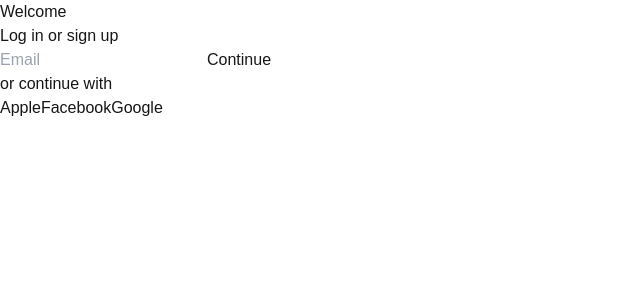
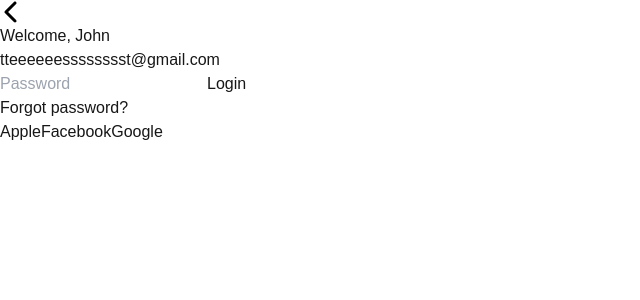
Before and after one commit to LukaPavlovicGit/babysitting-frontend, a Next.js app: page /login in a window 1280 px wide. Shown: the top 300 px of the page, without its empty margins (0-640 px from the left). Built offline with nearby package versions, Linux system fonts and the light colour scheme.

Commit message:
working on login page

```diff
--- a/src/app/login/page.tsx
+++ b/src/app/login/page.tsx
@@ -1,18 +1,23 @@
+import Link from "next/link";
+import {LeftArrowSvg} from "../../assets/svg/left-arrow";
+
 function LoginPage() {
   return (
     <div className="flex flex-col items-center justify-center h-screen">
-      <div className="flex flex-col items-center justify-center border-[1px] border-white p-4 w-full sm:w-1/2 gap-6">
-        <h1 className="text-2xl font-bold">Welcome</h1>
-        <div className="flex flex-col size-full gap-3">
-          <p className="text-sm text-gray-500">Log in or sign up</p>
-          <input type="text" placeholder="Email" className="px-2 py-1 text-black" />
-          <button className="bg-yellow-500 text-black px-2 py-1">Continue</button>
+        <div className="flex flex-col items-center justify-center border-[1px] border-white p-4 w-full sm:w-1/2 sm:max-w-md gap-6">
+            <div className="relative flex flex-row items-center justify-between gap-3 w-full">
+                {/* I want to link this button to the login-or-signup page */}
+                <Link href="/login-or-signup" className="bg-white text-black p-2">
+                    <LeftArrowSvg/>
+                </Link>
+                <h2 className="absolute text-2xl font-bold left-1/2 -translate-x-1/2">Welcome, John</h2>
             </div>
-        {/* i want horizontal line between the two sections.. but it should be 1px thick and white, and it should be 100% width, and it should hold text "or continue with" in the middle.. so tehre is left part of the hor line, then the text and then right part of the hor line */}
-        <div className="flex items-center justify-center w-full">
-          <p className="text-sm text-gray-500 ">or continue with</p>
-        </div>
-        {/* I want to match three buttons in the middle of the page  */}
+            <div className="w-full text-white text-center">{`tteeeeeesssssssst@gmail.com`}</div>
+            <form className="flex flex-col items-center justify-center gap-3 w-full">
+                <input type="password" placeholder="Password" className="w-full p-2 text-black"/>
+                <button className="bg-green-500 text-black px-2 py-1 w-full">Login</button>
+            </form>
+            <Link href="/forgot-password" className="text-white text-left w-full underline">Forgot password?</Link>
             <div className="flex items-center justify-center w-full gap-3">
                 <button className="bg-white text-black p-2">Apple</button>
                 <button className="bg-white text-black p-2">Facebook</button>
@@ -20,7 +25,7 @@
             </div>
         </div>
     </div>
-  );
+  )
 }
 
 export default LoginPage;
--- /dev/null
+++ b/src/assets/svg/left-arrow.tsx
@@ -0,0 +1,6 @@
+export const LeftArrowSvg = () => (
+    <svg
+        aria-hidden="true" width={24} height={24} focusable="false" data-prefix="fas" data-icon="chevron-left" role="img" xmlns="http://www.w3.org/2000/svg" viewBox="0 0 320 512" data-fa-i2svg="">
+            <path fill="#000000" d="M9.4 233.4c-12.5 12.5-12.5 32.8 0 45.3l192 192c12.5 12.5 32.8 12.5 45.3 0s12.5-32.8 0-45.3L77.3 256 246.6 86.6c12.5-12.5 12.5-32.8 0-45.3s-32.8-12.5-45.3 0l-192 192z"></path>
+    </svg>
+)
```
Lines whose indentation alone changed are shown as unchanged.
